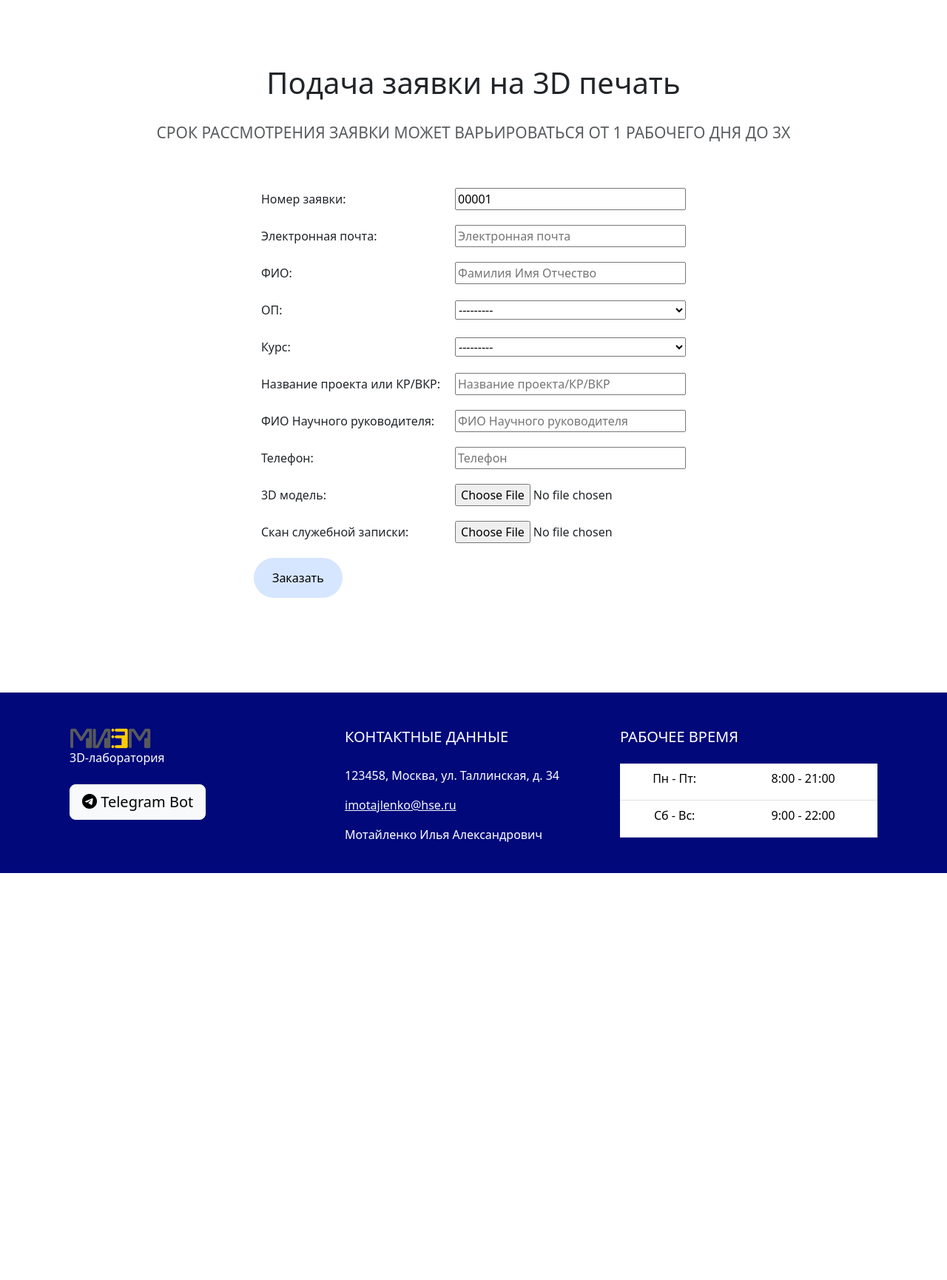
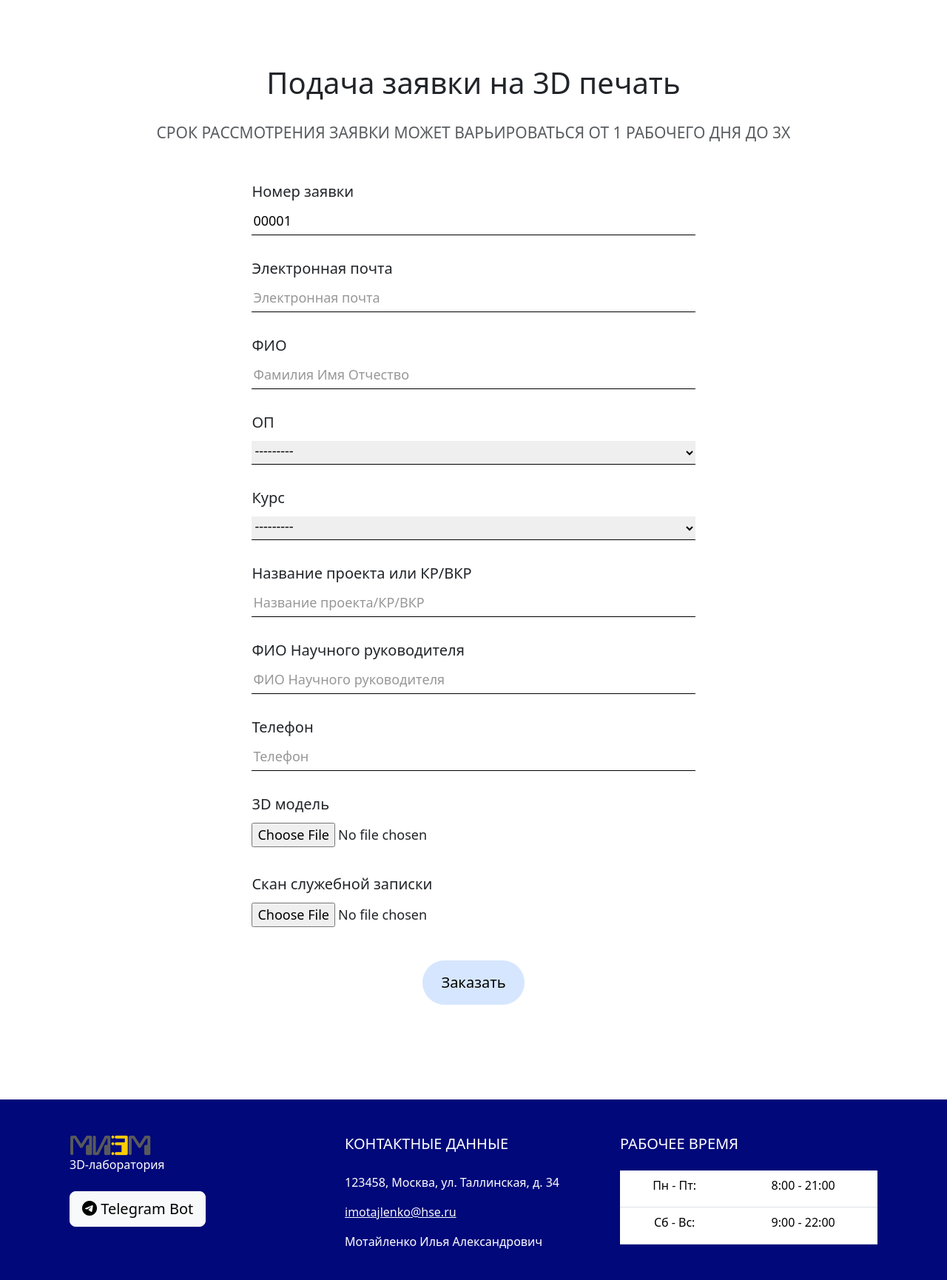
Before and after one commit to amgn1/project_1311, a Django app: page /appform/ in a window 1280 px wide. Shown: the part 76-1806 px from the top of the page at 74% size. Before the commit the page ends 1256 px from the top, so only its background shows below. Run offline with Django 4.2, Linux system fonts and the light colour scheme; data that the repository does not hold is empty; some libraries are stand-ins or nearby versions.

Commit message:
Restyling of appform.html

```diff
--- a/dev/req3d/appform/templates/appform/appform.html
+++ b/dev/req3d/appform/templates/appform/appform.html
@@ -22,6 +22,7 @@
 		background-color: #d6e6ff;
 		border: none;
 		border-radius: 30px;
+		font-size: 20px
 	}
 
 	.button:hover {background-color: #BDD6FF}
@@ -42,8 +43,39 @@
 	.text {
 		width: 100%;
 	}
+    .form-group {
+		padding-bottom: 30px;
+    }
 
+	.form-group input {
+	    border: none;
+	    border-bottom: 1px solid #000;
+		padding-bottom: 5px;
+	    outline: none;
+	    font-size: 18px;
+	}
 
+	.form-group select {
+	    border: none;
+	    border-bottom: 1px solid #000;
+		padding-bottom: 5px;
+	    outline: none;
+	    font-size: 18px;
+	}
+
+	form label, form input, form select {
+        font-size: 20px;
+    }
+
+	input[type="file"] {
+		border: none;
+		border-bottom: none;
+		outline: none;
+	}
+
+	::placeholder {
+		opacity: 0.75; /* Opacity of the placeholder text */
+	}
 </style>
 
 <div class="mt-auto" style="padding: 5% 0 10% 0;">
@@ -57,14 +89,22 @@
         </p>
     </div>
 
-	<div class="d-flex justify-content-center align-items-center" style="margin-left: 0px;">
-		<form method="POST">
-			{% csrf_token %}
-			<table style="margin-bottom: 10px">
-			{{ form.as_table }}
-			</table>
-			<button type="submit" class="button">Заказать</button>
-		</form>
-	</div>
+<div class="d-flex justify-content-center align-items-center" style="margin-left: 10px; margin-right: 10px;">
+    <div class="form-container">
+        <form method="POST">
+            {% csrf_token %}
+            {% for field in form %}
+                <div class="form-group">
+                    <label style="margin-bottom: 10px;">{{ field.label }}</label>
+                    {{ field }}
+                </div>
+            {% endfor %}
+            <div class="text-center" style="margin-top: 10px;">
+                <button type="submit" class="button">Заказать</button>
+            </div>
+        </form>
+    </div>
+</div>
+
 </div>
 {% endblock %}
```
